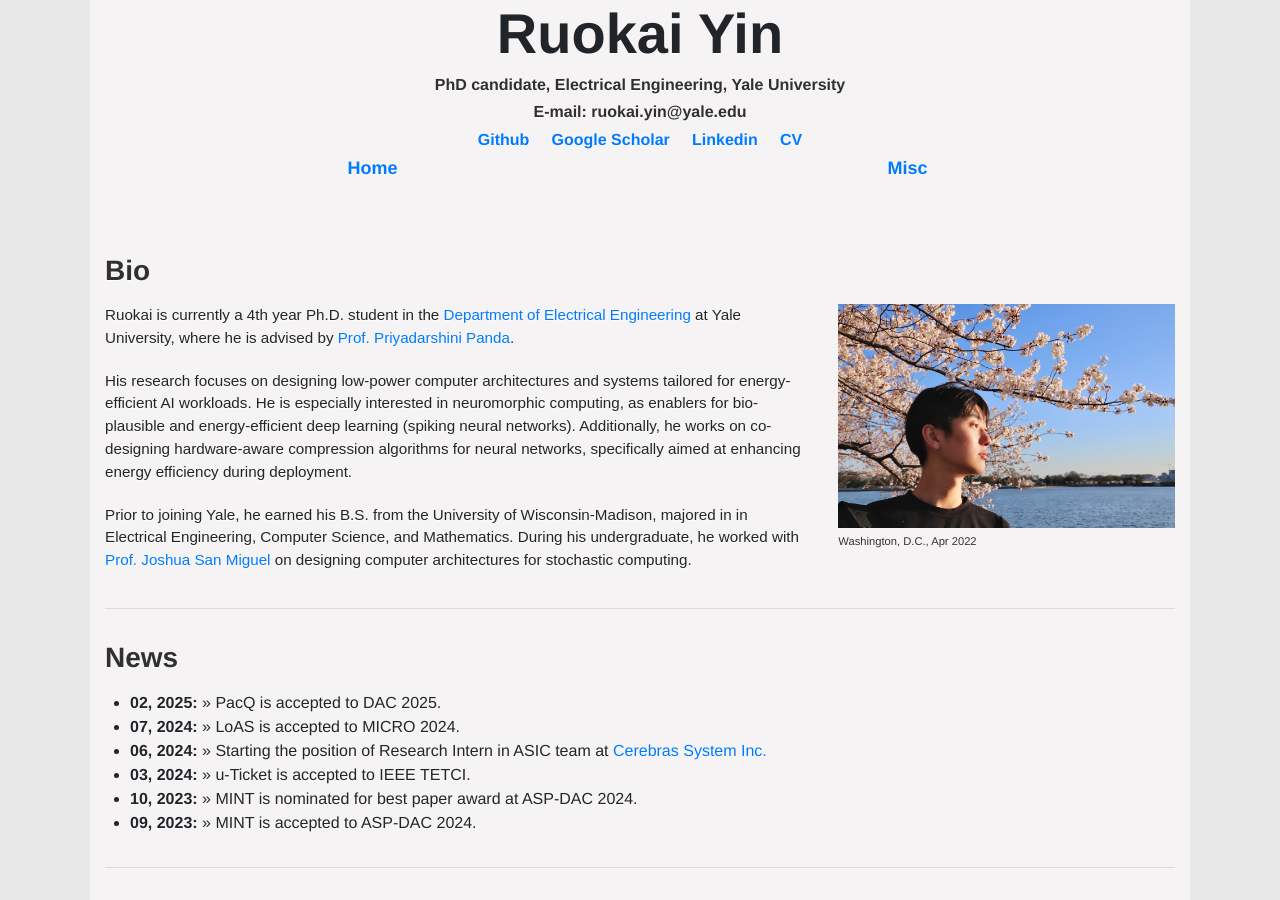
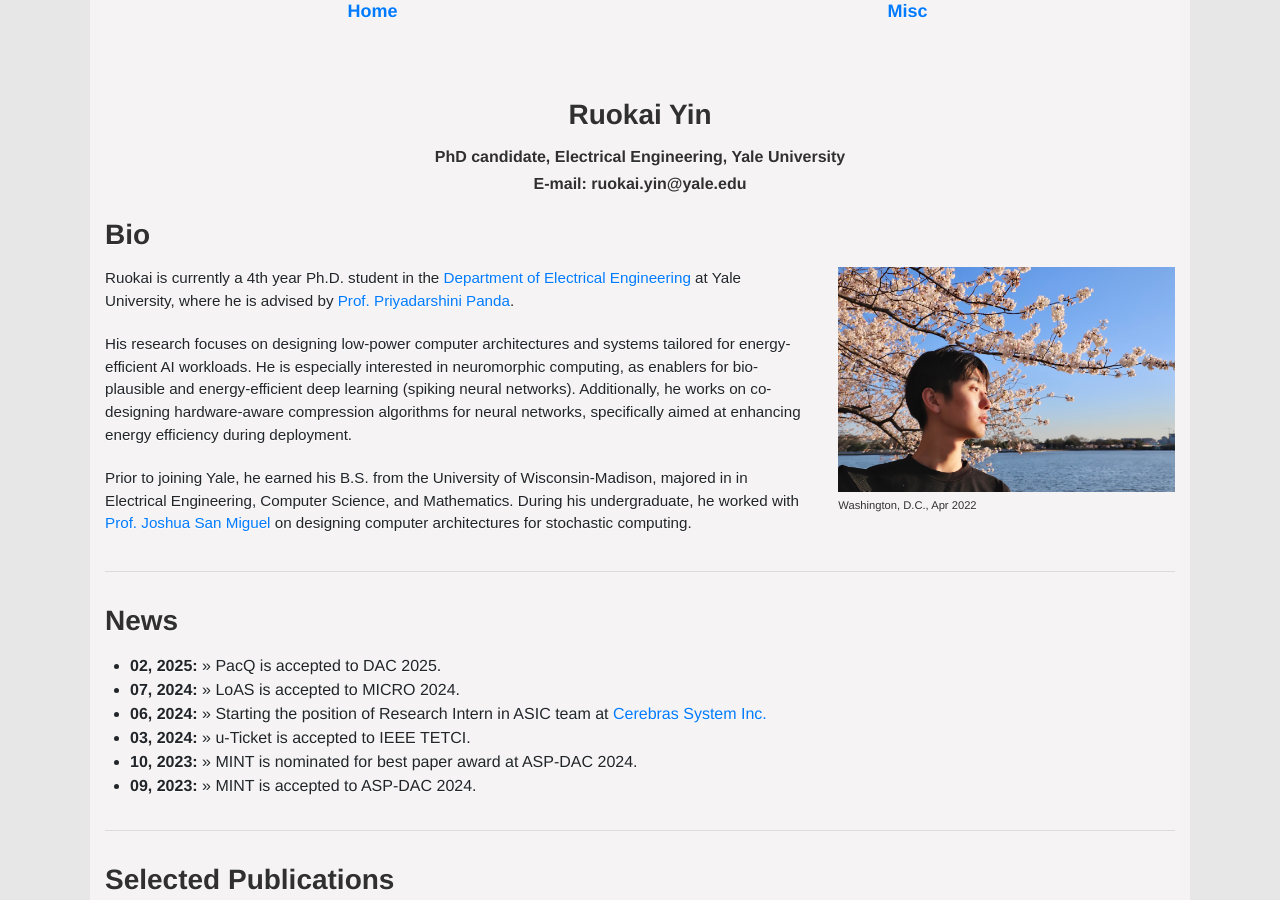
Before and after one commit to RuokaiYin/RuokaiYin.github.io, a Jekyll site: the page built from index.html, in a window 1280 px wide and 900 px high. Built offline with Jekyll 4.4.1, drawn with Linux system fonts in a browser that asks for light colours.

Commit message:
update header

```diff
--- a/_includes/header.html
+++ b/_includes/header.html
@@ -1,4 +1,18 @@
-<h1 style="text-align: center;">Ruokai Yin</h1>
+<h2 style="text-align: center;">Ruokai Yin</h2>
+<h4 style="text-align: center;">PhD candidate, Electrical Engineering, Yale University</h4>
+<h4 style="text-align: center;">E-mail: ruokai.yin@yale.edu</h4>
+<!-- <h4 style="text-align: center;">
+    <a href="https://github.com/ruokaiyin" class="external" target="_blank">Github</a>
+    &nbsp;&nbsp;&nbsp;
+    <a href="https://scholar.google.com/citations?user=MF1nKn4AAAAJ&hl=en" class="external" target="_blank">Google Scholar</a>
+    &nbsp;&nbsp;&nbsp;
+    <a href="https://www.linkedin.com/in/ruokai-yin-1296201b6/" class="external" target="_blank">Linkedin</a>
+    &nbsp;&nbsp;&nbsp;
+    <a href="cv/CV_RuokaiYin.pdf" class="external" target="_blank">CV</a>
+</h4> -->
+
+
+<!-- <h1 style="text-align: center;">Ruokai Yin</h1>
 <h4 style="text-align: center;">PhD candidate, Electrical Engineering, Yale University</h4>
 <h4 style="text-align: center;">E-mail: ruokai.yin@yale.edu</h4>
 <h4 style="text-align: center;">
@@ -9,4 +23,4 @@
     <a href="https://www.linkedin.com/in/ruokai-yin-1296201b6/" class="external" target="_blank">Linkedin</a>
     &nbsp;&nbsp;&nbsp;
     <a href="cv/CV_RuokaiYin.pdf" class="external" target="_blank">CV</a>
-</h4>
+</h4> -->
--- a/_layouts/default.html
+++ b/_layouts/default.html
@@ -13,8 +13,8 @@
 
 <body>
     <div class="container">
+        {% include navigation.html %}
         {% include header.html %}
-        {% include navigation.html %}
         {{ content }}
     </div>
 </body>
```
